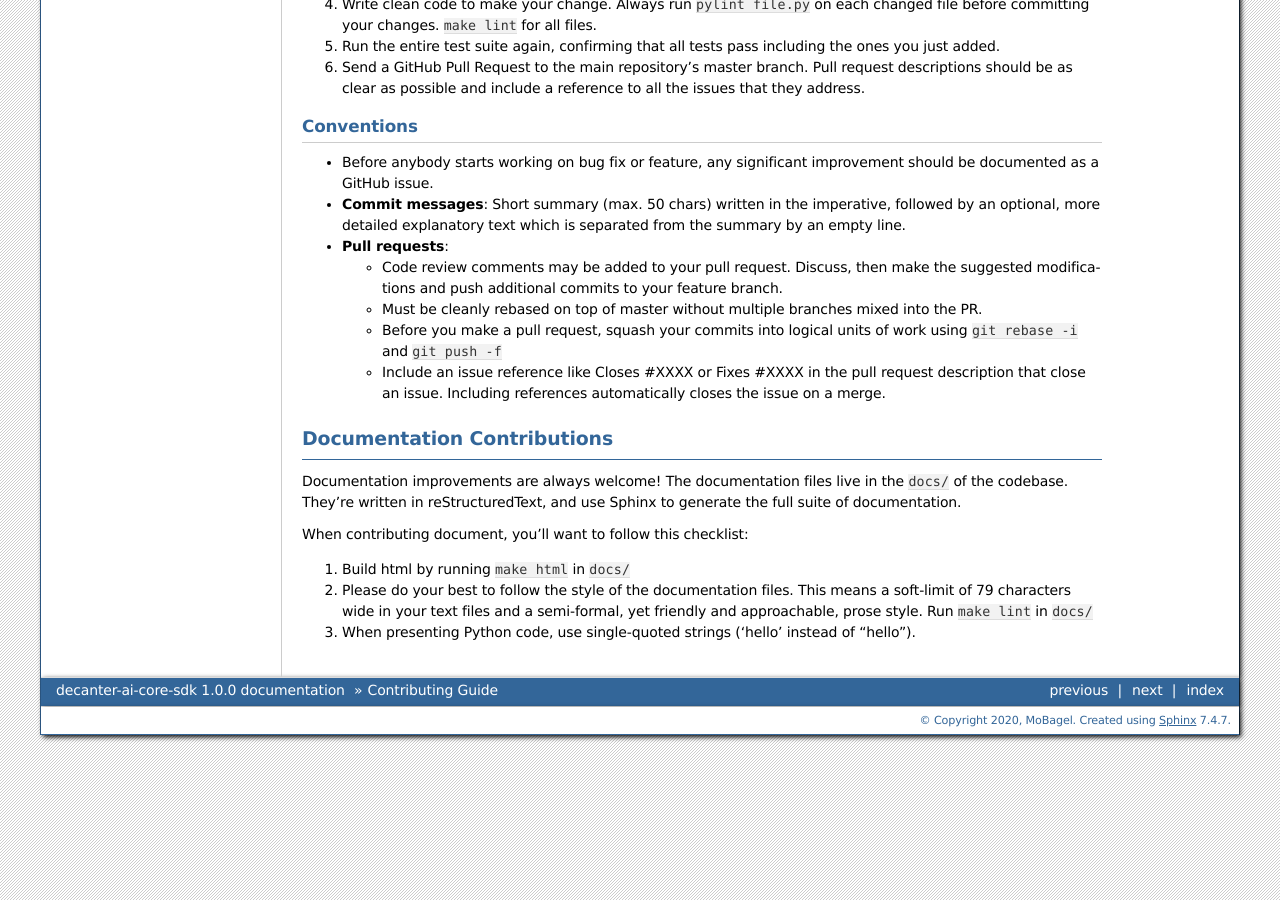
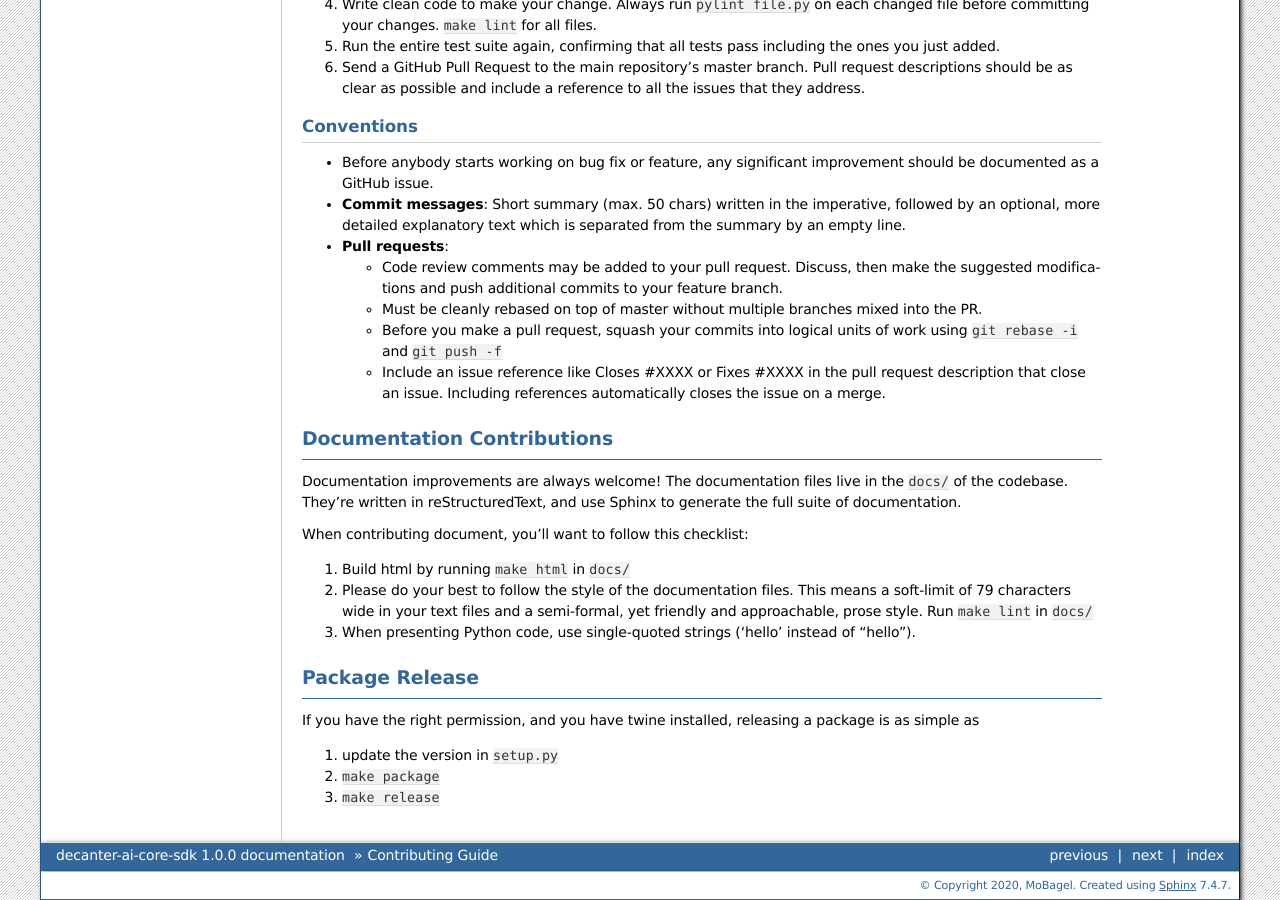
Before and after one commit to MoBagel/decanter-ai-core-sdk, a Sphinx documentation site: the page built from docs/source/notes/contributing.rst, in a window 1280 px wide and 900 px high, scrolled down 832 px. Built offline with Sphinx 7.4.7, drawn with Linux system fonts in a browser that asks for light colours.

Commit message:
[DOCS] document the release process (#37)
Co-authored-by: Schwannden Kuo <schwannden@mobagel.com>

```diff
--- a/docs/source/notes/contributing.rst
+++ b/docs/source/notes/contributing.rst
@@ -117,3 +117,14 @@ When contributing document, you’ll want to follow this checklist:
 
 3.  When presenting Python code, use single-quoted strings
     ('hello' instead of "hello").
+
+Package Release
+--------------------
+
+If you have the right permission, and you have twine installed, releasing a package is as simple as
+
+1.  update the version in ``setup.py``
+
+2.  ``make package``
+
+3.  ``make release``
```
